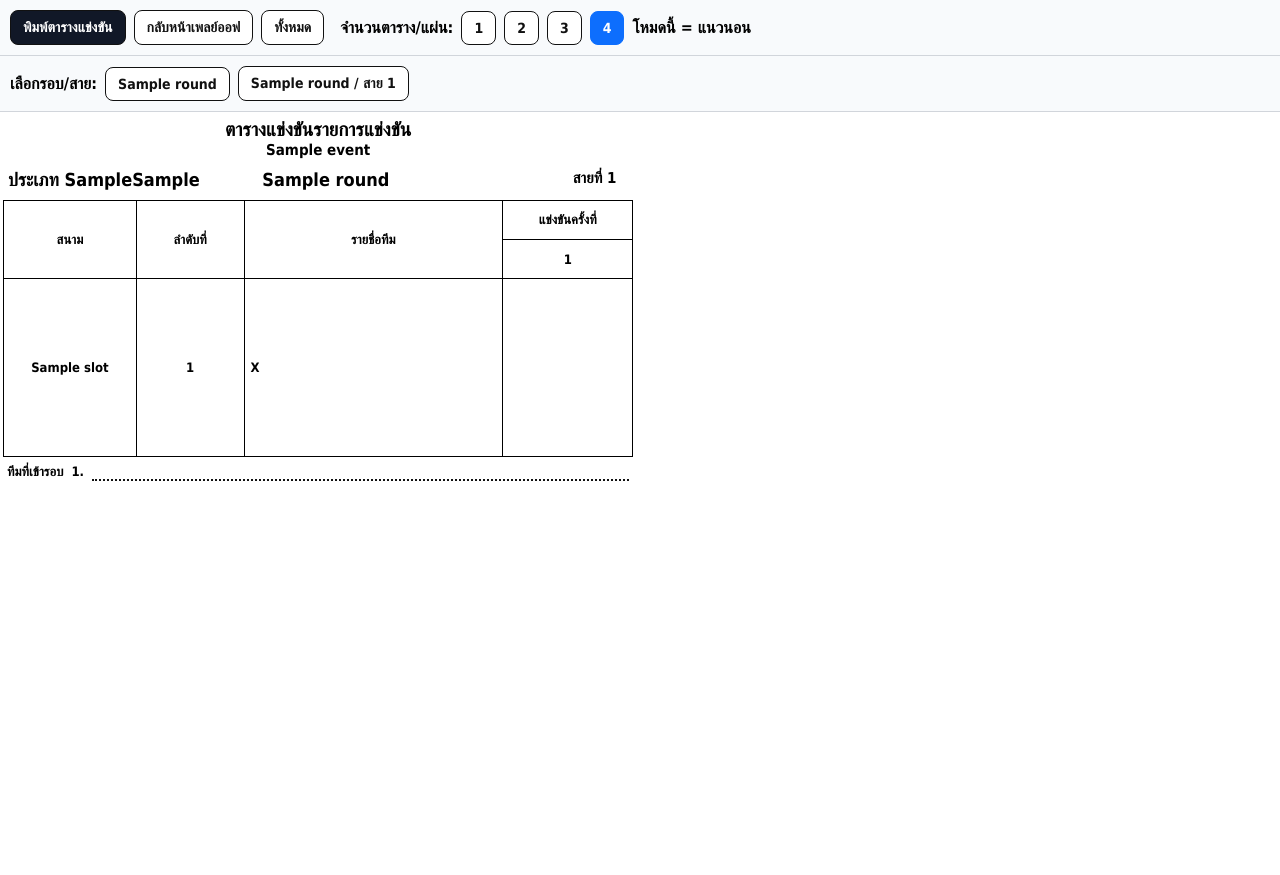
After one commit to Dekchairukna/tournoi-petanque, a Flask app: page /playoff/1/match-tables in a window 1280 px wide. The commit adds this page. Run offline with Flask 3, Linux system fonts and the light colour scheme; a user stored in the database is signed in; tables that the repository leaves empty hold one stand-in row (values such as "Sample post"); some libraries are stand-ins or nearby versions.

```diff
--- a/app.py
+++ b/app.py
@@ -3366,6 +3366,84 @@ def _playoff_score_sheet_rows(playoff_id, round_id=None, group_no=None):
     return view, sheets
 
 
+def _playoff_match_table_rows(playoff_id, round_id=None, group_no=None):
+    """Prepare printable playoff competition tables by round/group.
+    One table = one group/สาย, similar to the official blank competition table.
+    """
+    view = _fetch_playoff(playoff_id)
+    if not view:
+        return None, []
+    tables = []
+    for rv in view.get('round_views', []):
+        rnd = rv['round']
+        if round_id and int(rnd['id']) != int(round_id):
+            continue
+        max_stage = 3 if rnd.get('round_type') == 'double_knockout' else 1
+        for group in rv.get('group_views', []):
+            this_group_no = int(group['group_no'])
+            if group_no and this_group_no != int(group_no):
+                continue
+            slots = list(group.get('slots', []))
+            if not slots:
+                continue
+            court_1 = ''
+            court_2 = ''
+            for slot in slots:
+                if int(slot.get('slot_no') or 0) in (1, 2) and slot.get('court_name') and not court_1:
+                    court_1 = slot.get('court_name') or ''
+                if int(slot.get('slot_no') or 0) in (3, 4) and slot.get('court_name') and not court_2:
+                    court_2 = slot.get('court_name') or ''
+            tables.append({
+                'round_id': int(rnd['id']),
+                'round_name': rnd.get('round_name') or '',
+                'round_type': rnd.get('round_type') or '',
+                'system_label': _playoff_system_label(rnd.get('round_type')),
+                'group_no': this_group_no,
+                'max_stage': max_stage,
+                'slots': slots,
+                'court_1': court_1,
+                'court_2': court_2,
+                'result': group.get('result') or {},
+            })
+    return view, tables
+
+
+@app.route('/playoff/<int:playoff_id>/match-tables')
+@login_required
+def playoff_match_tables_print(playoff_id):
+    selected_round = request.args.get('round_id', type=int)
+    selected_group = request.args.get('group_no', type=int)
+    per_page = request.args.get('per_page', default=4, type=int)
+    if per_page not in (1, 2, 3, 4):
+        per_page = 4
+    view, tables = _playoff_match_table_rows(playoff_id, selected_round, selected_group)
+    if not view:
+        flash('ไม่พบระบบเพลย์ออฟ', 'danger')
+        return redirect(url_for('index'))
+    source_event = Event.query.get(view['competition']['source_event_id']) if view.get('competition') else None
+    return render_template(
+        'playoff_match_tables.html',
+        view=view,
+        source_event=source_event,
+        tables=tables,
+        selected_round=selected_round,
+        selected_group=selected_group,
+        per_page=per_page,
+    )
+
+
+@app.route('/playoff/<int:playoff_id>/round/<int:round_id>/match-tables')
+@login_required
+def playoff_round_match_tables_print(playoff_id, round_id):
+    return redirect(url_for('playoff_match_tables_print', playoff_id=playoff_id, round_id=round_id, per_page=request.args.get('per_page', 4)))
+
+
+@app.route('/playoff/<int:playoff_id>/round/<int:round_id>/group/<int:group_no>/match-tables')
+@login_required
+def playoff_group_match_tables_print(playoff_id, round_id, group_no):
+    return redirect(url_for('playoff_match_tables_print', playoff_id=playoff_id, round_id=round_id, group_no=group_no, per_page=request.args.get('per_page', 4)))
+
+
 @app.route('/playoff/<int:playoff_id>/score-sheet')
 @login_required
 def playoff_score_sheet(playoff_id):
--- a/templates/playoff_detail.html
+++ b/templates/playoff_detail.html
@@ -109,6 +109,7 @@
       <div class="round-court-tools no-print">
         <div style="display:flex; gap:8px; flex-wrap:wrap; margin-bottom:10px; justify-content:center;">
           <a href="{{ url_for('playoff_round_score_sheet', playoff_id=view.competition.id, round_id=rv.round.id) }}" target="_blank" class="btn action-btn btn-print">🧾 พิมพ์สกอร์ชีทรอบนี้ / QR ออนไลน์</a>
+          <a href="{{ url_for('playoff_round_match_tables_print', playoff_id=view.competition.id, round_id=rv.round.id, per_page=4) }}" target="_blank" class="btn action-btn btn-print">📋 พิมพ์ตารางแข่งรอบนี้</a>
         </div>
         <form method="post" action="{{ url_for('renumber_playoff_courts', playoff_id=view.competition.id) }}"
           class="round-court-form">
@@ -152,6 +153,7 @@
             <b style="font-size:28px;">สายที่ {{ group.group_no }}</b>
             <div class="no-print" style="display:flex; gap:8px; flex-wrap:wrap; justify-content:flex-end;">
               <a href="{{ url_for('playoff_group_score_sheet', playoff_id=view.competition.id, round_id=rv.round.id, group_no=group.group_no) }}" target="_blank" class="btn action-btn btn-print">🧾 พิมพ์สกอร์ชีทสายนี้</a>
+              <a href="{{ url_for('playoff_group_match_tables_print', playoff_id=view.competition.id, round_id=rv.round.id, group_no=group.group_no, per_page=4) }}" target="_blank" class="btn action-btn btn-print">📋 พิมพ์ตารางแข่งสายนี้</a>
               <button type="submit" name="save_group" value="{{ group.group_no }}" formnovalidate
                 class="btn btn-primary system-btn no-print">บันทึกผลสายนี้</button>
             </div>
--- /dev/null
+++ b/templates/playoff_match_tables.html
@@ -0,0 +1,201 @@
+<!DOCTYPE html>
+<html lang="th">
+<head>
+  <meta charset="UTF-8">
+  <title>ตารางแข่งขัน - {{ view.competition.title }}</title>
+  <style>
+    @page { size: A4 {{ 'portrait' if per_page == 2 else 'landscape' }}; margin: 4mm; }
+
+    body { margin: 0; font-family: Tahoma, Arial, sans-serif; color: #000; background: #fff; }
+    .no-print { padding: 10px; display: flex; gap: 8px; align-items: center; flex-wrap: wrap; background: #f8fafc; border-bottom: 1px solid #d1d5db; }
+    .btn, select { border: 1px solid #111; border-radius: 8px; padding: 8px 12px; background: #fff; color: #111; text-decoration: none; font-weight: 800; font-size: 14px; }
+    .btn-primary { background:#111827; color:#fff; }
+    .btn-active { background:#0d6efd; color:#fff; border-color:#0d6efd; }
+
+    .print-page {
+      width: 100%;
+      min-height: {{ '289mm' if per_page == 2 else '202mm' }};
+      page-break-after: always;
+      break-after: page;
+      display: grid;
+      gap: 2mm;
+      padding: 0;
+    }
+    .print-page:last-child { page-break-after: auto; break-after: auto; }
+    .per-1 { grid-template-columns: 1fr; grid-template-rows: 1fr; }
+    .per-2 { grid-template-columns: 1fr; grid-template-rows: 1fr 1fr; }
+    .per-3, .per-4 { grid-template-columns: 1fr 1fr; grid-template-rows: 1fr 1fr; }
+
+    .table-card {
+      border: 3px solid #ffffff;
+      padding: 0;
+      overflow: hidden;
+      display:flex;
+      flex-direction:column;
+      min-height: 0;
+      background:#fff;
+    }
+    .event-head {
+      display:grid;
+      grid-template-columns: {% if source_event and source_event.logo_list %}1fr auto{% else %}1fr{% endif %};
+      align-items:center;
+      gap: 6px;
+      text-align: center;
+      border-bottom: 1.5px #ffffff;
+      padding: 3px 7px 5px;
+      min-height: 42px;
+    }
+    .event-title-wrap { min-width:0; }
+    .main-title { font-size: 19px; font-weight: 900; line-height: 1.1; }
+    .sub-title { font-size: 15px; font-weight: 800; margin-top: 2px; white-space:nowrap; overflow:hidden; text-overflow:ellipsis; }
+    .logo-wrapper { display:flex; gap:6px; justify-content:flex-end; align-items:center; }
+    .logo-on-sheet { height: 39px; width: 39px; object-fit: contain; display:block; }
+
+    .meta-row { display:grid; grid-template-columns: 1.15fr .9fr .45fr .35fr; border-bottom: 1.5px solid #ffffff; font-size: 18px; font-weight: 800; }
+    .meta-row > div { border-right:1.5px solid #ffffff; padding: 4px 5px; min-height: 26px; }
+    .meta-row > div:last-child { border-right:0; text-align:center; font-size: 15px; }
+
+    table.match-table { width: 100%; border-collapse: collapse; table-layout: fixed; flex: 1; }
+    .match-table th, .match-table td {
+      border: 1.5px solid #000;
+      text-align: center;
+      vertical-align: middle;
+      padding: 2px 3px;
+      font-size: 13px;
+      font-weight: 800;
+    }
+    .match-table thead th { height: 34px; }
+    .match-table .court-col { width: 20%; }
+    .match-table .seed-col { width: 16%; }
+    .match-table .name-col { width: 40%; }
+    .match-table .stage-col { width: 8%; }
+    .match-table tbody td { height: 30px; }
+    .team-name { text-align:left !important; padding-left:6px !important; white-space:nowrap; overflow:hidden; text-overflow:ellipsis; font-weight: 700 !important; }
+
+    .qualified-row { border-top: 1.5px solid #ffffff; padding: 5px 4px 6px; font-size: 13px; font-weight: 900; display:flex; gap: 8px; align-items:center; }
+    .dot-line { flex:1; border-bottom: 2px dotted #111; height: 16px; }
+    .empty-card { border: 0; }
+
+    .per-1 .event-head { min-height: 20px; padding-top: 7px; }
+    .per-1 .main-title { font-size: 36px; }
+    .per-1 .sub-title { font-size: 28px; }
+    .per-1 .logo-on-sheet { width: 54px; height: 54px; }
+    .per-1 .meta-row > div { font-size: 24px; padding: 7px 8px; }
+    .per-1 .meta-row > div:last-child { font-size: 21px; }
+    .per-1 .match-table th, .per-1 .match-table td { font-size: 20px; padding: 5px; }
+    .per-1 .match-table tbody td { height: 40px; }
+    .per-1 .qualified-row { font-size: 18px; padding: 10px 8px; }
+
+    .per-2 .event-head { min-height: 56px; }
+    .per-2 .main-title { font-size: 23px; }
+    .per-2 .sub-title { font-size: 18px; }
+    .per-2 .logo-on-sheet { width: 50px; height: 50px; }
+    .per-2 .meta-row > div { font-size: 16px; padding: 6px 7px; }
+    .per-2 .meta-row > div:last-child { font-size: 18px; }
+    .per-2 .match-table th, .per-2 .match-table td { font-size: 17px; }
+    .per-2 .match-table tbody td { height: 35px; }
+    .per-2 .qualified-row { font-size: 16px; padding: 8px 6px; }
+
+    .per-3 .match-table th, .per-3 .match-table td,
+    .per-4 .match-table th, .per-4 .match-table td { font-size: 13px; }
+
+    @media print {
+      .no-print { display:none !important; }
+      body { background:#fff; }
+    }
+  </style>
+</head>
+<body>
+  <div class="no-print">
+    <a class="btn btn-primary" href="javascript:window.print()">พิมพ์ตารางแข่งขัน</a>
+    <a class="btn" href="{{ url_for('playoff_detail', playoff_id=view.competition.id) }}">กลับหน้าเพลย์ออฟ</a>
+    <a class="btn" href="{{ url_for('playoff_match_tables_print', playoff_id=view.competition.id, per_page=per_page) }}">ทั้งหมด</a>
+    <span style="font-weight:900; margin-left:8px;">จำนวนตาราง/แผ่น:</span>
+    {% for n in [1,2,3,4] %}
+      <a class="btn {% if per_page == n %}btn-active{% endif %}" href="{{ url_for('playoff_match_tables_print', playoff_id=view.competition.id, round_id=selected_round, group_no=selected_group, per_page=n) }}">{{ n }}</a>
+    {% endfor %}
+    <span style="font-weight:800;">{% if per_page == 2 %}โหมด 2 ตาราง/แผ่น = แนวตั้ง{% else %}โหมดนี้ = แนวนอน{% endif %}</span>
+  </div>
+
+  <div class="no-print">
+    <strong>เลือกรอบ/สาย:</strong>
+    {% for rv in view.round_views %}
+      <a class="btn" href="{{ url_for('playoff_match_tables_print', playoff_id=view.competition.id, round_id=rv.round.id, per_page=per_page) }}">{{ rv.round.round_name }}</a>
+      {% for group in rv.group_views %}
+        <a class="btn" href="{{ url_for('playoff_match_tables_print', playoff_id=view.competition.id, round_id=rv.round.id, group_no=group.group_no, per_page=per_page) }}">{{ rv.round.round_name }} / สาย {{ group.group_no }}</a>
+      {% endfor %}
+    {% endfor %}
+  </div>
+
+  {% if selected_round or selected_group %}
+  <div class="no-print" style="font-weight:900;">โหมดที่เลือก: {% if selected_round %}รอบ ID {{ selected_round }}{% else %}ทุกรอบ{% endif %}{% if selected_group %} · สาย {{ selected_group }}{% endif %}</div>
+  {% endif %}
+
+  {% if not tables %}
+    <div style="padding:24px; font-weight:900;">ยังไม่มีตารางแข่งขันให้พิมพ์</div>
+  {% endif %}
+
+  {% for page in tables|batch(per_page, none) %}
+  <section class="print-page per-{{ per_page }}">
+    {% for tbl in page %}
+      {% if tbl %}
+      <div class="table-card">
+        <div class="event-head">
+          <div class="event-title-wrap">
+            <div class="main-title ">ตารางแข่งขันรายการแข่งขัน</div>
+            <div class="sub-title">{{ source_event.name if source_event else view.competition.title }}</div>
+          </div>
+          {% if source_event and source_event.logo_list %}
+          <div class="logo-wrapper">
+            {% for logo in source_event.logo_list %}
+            <img src="{{ url_for('static', filename='logos/' + logo) }}" class="logo-on-sheet" alt="โลโก้">
+            {% endfor %}
+          </div>
+          {% endif %}
+        </div>
+        <div class="meta-row">
+          <div>ประเภท {{ (source_event.category if source_event and source_event.category else 'คู่ทั่วไป') }}{{ (source_event.sex ) }}</div>
+          <div class="center">{{ tbl.round_name }}</div>
+          <div></div>
+          <div>สายที่ {{ tbl.group_no }}</div>
+        </div>
+        <table class="match-table">
+          <thead>
+            <tr class="main-head">
+              <th class="court-col" rowspan="2">สนาม</th>
+              <th class="seed-col" rowspan="2">ลำดับที่</th>
+              <th class="name-col" rowspan="2">รายชื่อทีม</th>
+              <th class="stage-title" colspan="{{ tbl.max_stage }}">แข่งขันครั้งที่</th>
+            </tr>
+            <tr class="stage-head">
+              {% for i in range(1, tbl.max_stage + 1) %}<th class="stage-col">{{ i }}</th>{% endfor %}
+            </tr>
+
+          </thead>
+          <tbody>
+            {% for slot in tbl.slots %}
+            <tr>
+              {% if slot.slot_no in [1, 3] %}
+              <td rowspan="2">{{ tbl.court_1 if slot.slot_no == 1 else tbl.court_2 }}</td>
+              {% endif %}
+              <td>{{ slot.seed or slot.slot_no }}</td>
+              <td class="team-name">{% if slot.is_bye %}X{% else %}{{ slot.team_name }}{% endif %}</td>
+              {% for i in range(1, tbl.max_stage + 1) %}<td></td>{% endfor %}
+            </tr>
+            {% endfor %}
+          </tbody>
+        </table>
+        <div class="qualified-row">
+          <span>ทีมที่เข้ารอบ</span>
+          <span>1.</span><span class="dot-line"></span>
+          {% if tbl.round_type == 'double_knockout' %}<span>2.</span><span class="dot-line"></span>{% endif %}
+        </div>
+      </div>
+      {% else %}
+      <div class="empty-card"></div>
+      {% endif %}
+    {% endfor %}
+  </section>
+  {% endfor %}
+</body>
+</html>
```
Also changed, not shown: instance/tournoi.db.
